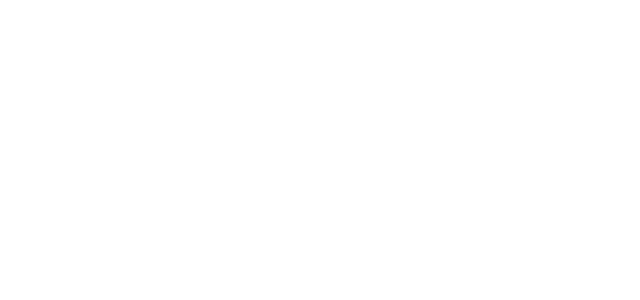
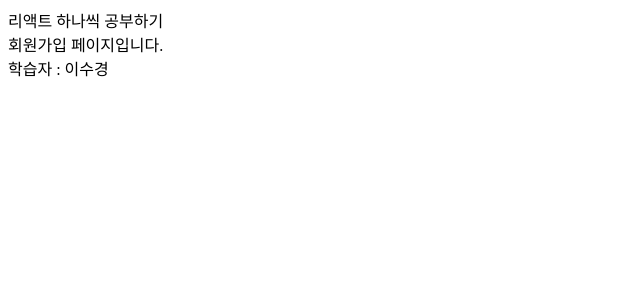
Before and after one commit to sukyung6999/practice-react, a React (Vite) app: page /join in a window 1280 px wide. Shown: the top 300 px of the page, without its empty margins (0-640 px from the left). Built offline with nearby package versions, Linux system fonts and the light colour scheme.

Commit message:
add: 라우터 적용

```diff
--- a/package.json
+++ b/package.json
@@ -13,7 +13,8 @@
     "@reduxjs/toolkit": "^2.2.3",
     "react": "^18.2.0",
     "react-dom": "^18.2.0",
-    "react-redux": "^9.1.1"
+    "react-redux": "^9.1.1",
+    "react-router-dom": "^6.23.0"
   },
   "devDependencies": {
     "@types/react": "^18.2.66",
--- /dev/null
+++ b/src/layout/Layout.tsx
@@ -0,0 +1,12 @@
+import { Outlet } from "react-router-dom";
+
+const Layout = () => {
+    return <>
+        <header>리액트 하나씩 공부하기</header>
+        <main>
+            <Outlet/>
+        </main>
+        <footer>학습자 : 이수경</footer>
+    </>
+}
+export default Layout;
--- a/src/main.tsx
+++ b/src/main.tsx
@@ -1,10 +1,11 @@
 import React from 'react'
 import ReactDOM from 'react-dom/client'
-import App from './App.tsx'
+import router from './router/index'
 import './index.css'
+import { RouterProvider } from 'react-router-dom'
 
 ReactDOM.createRoot(document.getElementById('root')!).render(
   <React.StrictMode>
-    <App />
+    <RouterProvider router={router}/>
   </React.StrictMode>,
 )
--- /dev/null
+++ b/src/pages/Auth/Join/Join.tsx
@@ -0,0 +1,4 @@
+const Join = () => {
+    return <div>회원가입 페이지입니다.</div>
+}
+export default Join;
--- /dev/null
+++ b/src/pages/Auth/Login/Login.tsx
@@ -0,0 +1,4 @@
+const Login = () => {
+    return <div>로그인 페이지입니다.</div>
+}
+export default Login;
--- /dev/null
+++ b/src/pages/index.tsx
@@ -0,0 +1,4 @@
+const Main = () => {
+    return <div>메인 페이지입니다.</div>
+}
+export default Main;
```
Also changed, not shown: src/router/index.tsx (added, +29 -0 lines), 1 other file (tests, documents, lock files or other folders).
